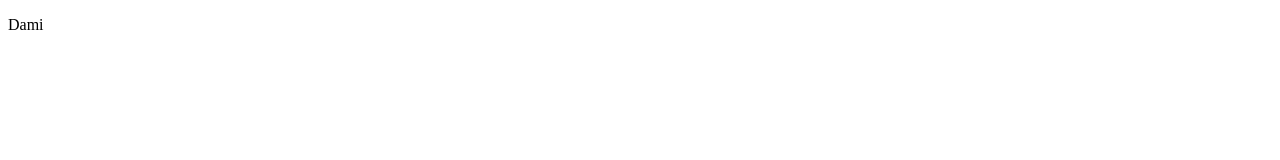
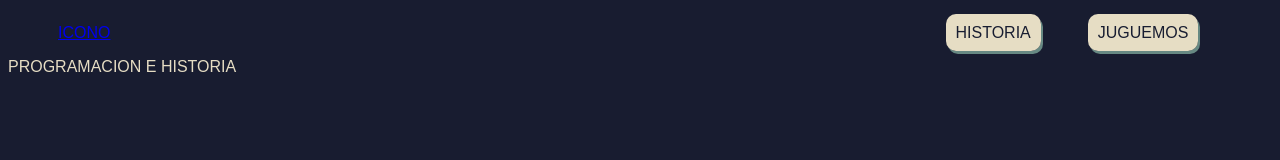
Before and after one commit to DamianBacq/practicaCurso, a plain HTML site: page index.html in a window 1280 px wide. Drawn offline with Linux system fonts and the light colour scheme.

Commit message:
Termine el nav

```diff
--- a/index.html
+++ b/index.html
@@ -6,8 +6,19 @@
     <title>Document</title>
     <link rel="stylesheet" href="styles.css">
 </head>
-<body>
-    <p> Dami </p>
+<body class="cuerpo">
+    <nav>
+        <a href="index.html"> ICONO </a>
+        <ul class="transiciones">
+            <li>
+                <a class="trans-item" href="links/historia.html"> HISTORIA </a>
+            </li>
+            <li>
+                <a class="trans-item" href="links/juguemos.html"> JUGUEMOS </a>
+            </li>
+        </ul>
+    </nav>
+    <header>PROGRAMACION E HISTORIA </header>
     <script src="script.js"></script>
 </body>
 </html>
--- a/styles.css
+++ b/styles.css
@@ -0,0 +1,32 @@
+* {
+    font-family: 'Montserrat', sans-serif;
+}
+
+.cuerpo{
+    background-color: rgb(24, 28, 48);
+    color: #E6DDC4;
+}
+
+nav {
+    display: flex;
+    margin: 0px 50px;
+    align-items:center;
+    justify-content: space-between;
+}
+
+.transiciones {
+    display: flex;
+    list-style-type: none;
+    width: 300px;
+    justify-content: space-around;
+}
+
+.trans-item {
+    padding: 10px;
+    background-color: #E6DDC4;
+    box-shadow: 2px 3px #678983;
+    border-radius: 10px;
+    text-decoration: none;
+    color: #181d31;
+    font-weight: 300px;
+}
```
Also changed, not shown: links/historia.html (added, +24 -0 lines), links/juguemos.html (added, +24 -0 lines).
